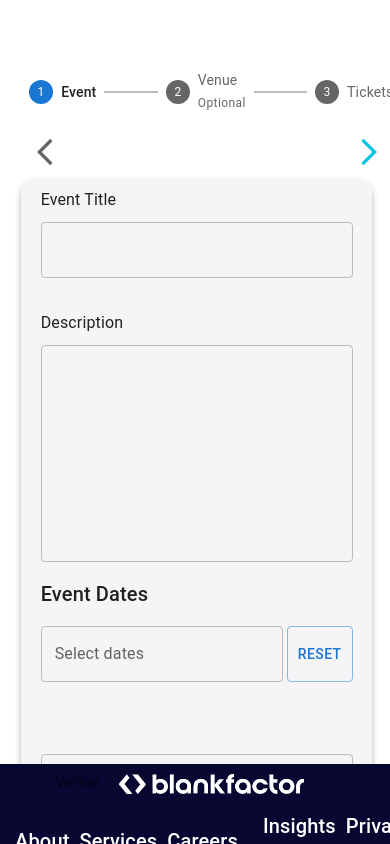
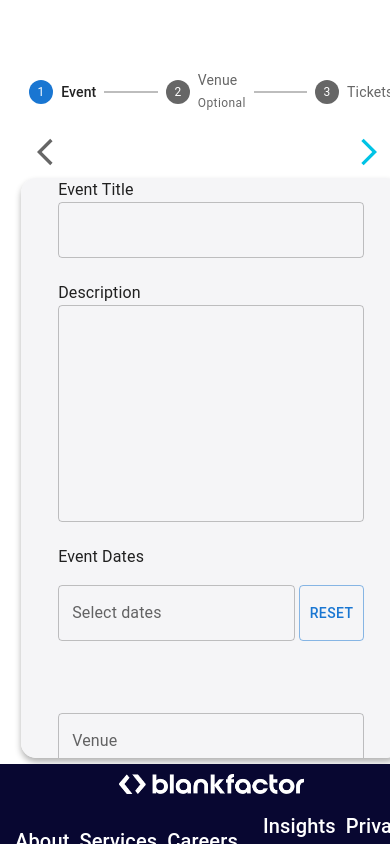
Before and after one commit to NextGen-BF/JJP25, a React (Vite) app in the folder app/frontend/: page /dashboard/event-creation in a window 390 px wide. Shown: the top 844 px of the page. Built offline with nearby package versions, Linux system fonts and the light colour scheme.

Commit message:
JJP-160: Fix issues for screens like Iphone SE and add better css for both forms

```diff
--- a/app/frontend/src/components/EventForm/EventForm.tsx
+++ b/app/frontend/src/components/EventForm/EventForm.tsx
@@ -5,6 +5,7 @@ import "./EventFormStyles.scss";
 import FormSelect from "../FormSelect/FormSelect";
 import FormInput from "../FormInput/FormInput";
 import { EventFormConstants } from "../../constants/EventFormConstants";
+import { FormInputStyles } from "../FormInput/FormInputStyles";
 import FormAutoComplete from "../FormAutoComplete/FormAutoComplete";
 import { Dayjs } from "dayjs";
 import MultiDatePicker from "../MultiDatePicker/MultiDatePicker";
@@ -22,6 +23,7 @@ import {
 } from "../../redux/slices/eventSlice";
 import { Event } from "../../redux/slices/eventSlice";
 import { RootState } from "../../redux/store";
+import { FormStyles } from "../../styles/FormStyles";
 
 const EventForm = forwardRef((props, ref: React.ForwardedRef<unknown>) => {
   const dispatch = useDispatch();
@@ -107,7 +109,7 @@ const EventForm = forwardRef((props, ref: React.ForwardedRef<unknown>) => {
   };
 
   return (
-    <Box sx={EventFormStyles.formContainer}>
+    <Box sx={FormStyles.formContainer}>
       <form onSubmit={handleSubmit(onSubmit)} className="event-form">
         <Box sx={EventFormStyles.leftBox}>
           <FormInput
@@ -159,7 +161,7 @@ const EventForm = forwardRef((props, ref: React.ForwardedRef<unknown>) => {
 
         <Box sx={EventFormStyles.rightBox}>
           <Box>
-            <Typography variant="h6" sx={{ pb: 2 }}>
+            <Typography sx={{ pb: 2, ...FormInputStyles.typography }}>
               {EventFormConstants.LABELS.EVENT_DATES}
             </Typography>
             <LocalizationProvider dateAdapter={AdapterDayjs}>
--- a/app/frontend/src/components/EventForm/EventFormStyles.scss
+++ b/app/frontend/src/components/EventForm/EventFormStyles.scss
@@ -13,7 +13,6 @@
     width: 100%;
     height: 100%;
     box-sizing: border-box;
-    gap: 10%;
   }
 
   @media (max-width: 768px) and (min-height: 1001px) {
--- a/app/frontend/src/components/EventForm/EventFormStyles.ts
+++ b/app/frontend/src/components/EventForm/EventFormStyles.ts
@@ -1,30 +1,4 @@
 export const EventFormStyles = {
-  formContainer: {
-    position: "relative",
-    width: "90vw",
-    height: "80vh",
-    maxWidth: "1200px",
-    maxHeight: "680px",
-    backgroundColor: "#f5f5f7",
-    borderRadius: "15px",
-    boxShadow: "0px 4px 6px rgba(0, 0, 0, 0.3)",
-    display: "flex",
-    padding: "0 50px",
-    overflow: "hidden",
-
-    "@media (max-width: 768px)": {
-      position: "absolute",
-      display: "flex",
-      flexDirection: "row",
-      justifyContent: "flex-start",
-      maxWidth: "90%",
-      maxHeight: "100%",
-      height: "77%",
-      overflowY: "scroll",
-      padding: "0 5%",
-    },
-  },
-
   leftBox: {
     flex: "0 1 50%",
     display: "flex",
@@ -32,17 +6,19 @@ export const EventFormStyles = {
     justifyContent: "flex-start",
     maxWidth: "50%",
     maxHeight: "100%",
+    paddingTop: "100px",
+    paddingBottom: "100px",
+    height: "100%",
     gap: "16px",
-    height: "100%",
-    paddingTop: "120px",
 
     "@media (max-width: 768px)": {
       flex: "0 1 50%",
-      maxHeight: "50%",
-      paddingTop: "10px",
-      maxWidth: "100%",
-      width: "100%",
-      gap: "10px",
+      paddingTop: "0px",
+      paddingBottom: "0px",
+      maxHeight: "auto%",
+      maxWidth: "90%",
+      width: "90%",
+      gap: "0px",
     },
   },
 
@@ -50,18 +26,20 @@ export const EventFormStyles = {
     flex: "0 1 40%",
     display: "flex",
     flexDirection: "column",
+    paddingTop: "100px",
+    paddingBottom: "100px",
     justifyContent: "flex-start",
     maxWidth: "40%",
     maxHeight: "100%",
     height: "100%",
-    paddingTop: "120px",
 
     "@media (max-width: 768px)": {
       flex: "0 1 40%",
       maxHeight: "40%",
-      paddingTop: "10px",
-      maxWidth: "100%",
-      width: "100%",
+      paddingTop: "0px",
+      paddingBottom: "0px",
+      maxWidth: "90%",
+      width: "90%",
     },
   },
 
@@ -70,6 +48,7 @@ export const EventFormStyles = {
     flexDirection: "column",
     width: "100%",
     maxWidth: "100%",
+    gap: "8px",
 
     "@media (max-width: 768px)": {
       maxWidth: "100%",
--- a/app/frontend/src/components/VenueForm/VenueForm.tsx
+++ b/app/frontend/src/components/VenueForm/VenueForm.tsx
@@ -1,5 +1,5 @@
-import { useForm, Controller } from "react-hook-form";
-import { Box, Button, Typography } from "@mui/material";
+import { useForm } from "react-hook-form";
+import { Box } from "@mui/material";
 import { VenueFormStyles } from "./VenueFormStyles";
 import { VenueFormConstants } from "../../constants/VenueFormConstants";
 import "./VenueFormStyles.scss";
@@ -19,7 +19,7 @@ import {
 } from "../../redux/slices/venueSlice";
 import ButtonComponent from "../button/ButtonComponent";
 import { z } from "zod";
-import { FormInputStyles } from "../FormInput/FormInputStyles";
+import { FormStyles } from "../../styles/FormStyles";
 
 const venueValidationSchema = {
   phone: z
@@ -90,7 +90,7 @@ const VenueForm: FC = () => {
   };
 
   return (
-    <Box sx={VenueFormStyles.formContainer}>
+    <Box sx={FormStyles.formContainer}>
       <form onSubmit={handleSubmit(onSubmit)} className="venue-form">
         <Box sx={VenueFormStyles.leftBox}>
           <FormInput
--- a/app/frontend/src/components/VenueForm/VenueFormStyles.ts
+++ b/app/frontend/src/components/VenueForm/VenueFormStyles.ts
@@ -1,26 +1,4 @@
 export const VenueFormStyles = {
-  formContainer: {
-    position: "relative",
-    width: "100%",
-    height: "100%",
-    maxWidth: "1200px",
-    maxHeight: "680px",
-    backgroundColor: "#f5f5f7",
-    borderRadius: "15px",
-    boxShadow: "0px 4px 6px rgba(0, 0, 0, 0.3)",
-    display: "flex",
-    padding: "0 clamp(20px, 8%, 100px)",
-
-    "@media (max-width: 768px)": {
-      display: "flex",
-      flexDirection: "row",
-      maxHeight: "100%",
-      height: "calc(100vh - 144px - 120px)", // Subtract navbar and footer height
-      overflowY: "scroll",
-      padding: "0 20px",
-    },
-  },
-
   leftBox: {
     flex: "0 1 50%",
     display: "flex",
@@ -29,12 +7,14 @@ export const VenueFormStyles = {
     maxWidth: "50%",
     maxHeight: "100%",
     paddingTop: "100px",
+    paddingBottom: "100px",
     gap: "8px",
     height: "100%",
 
     "@media (max-width: 768px)": {
       flex: "0 1 45%",
       paddingTop: "0px",
+      paddingBottom: "0px",
       maxHeight: "auto",
       maxWidth: "90%",
       width: "90%",
@@ -47,6 +27,7 @@ export const VenueFormStyles = {
     display: "flex",
     flexDirection: "column",
     paddingTop: "100px",
+    paddingBottom: "100px",
     justifyContent: "flex-start",
     maxWidth: "40%",
     maxHeight: "100%",
@@ -56,6 +37,7 @@ export const VenueFormStyles = {
     "@media (max-width: 768px)": {
       flex: "0 1 45%",
       paddingTop: "0px",
+      paddingBottom: "0px",
       maxHeight: "auto",
       maxWidth: "90%",
       width: "90%",
--- /dev/null
+++ b/app/frontend/src/styles/FormStyles.ts
@@ -0,0 +1,23 @@
+export const FormStyles = {
+  formContainer: {
+    position: "relative",
+    width: "100%",
+    height: "100%",
+    maxWidth: "1200px",
+    maxHeight: "680px",
+    backgroundColor: "#f5f5f7",
+    borderRadius: "15px",
+    boxShadow: "0px 4px 6px rgba(0, 0, 0, 0.3)",
+    display: "flex",
+    padding: "0 clamp(20px, 8%, 100px)",
+
+    "@media (max-width: 768px)": {
+      display: "flex",
+      flexDirection: "row",
+      maxHeight: "100%",
+      height: "calc(100vh - 144px - 120px)",
+      overflowY: "scroll",
+      padding: "0 20px",
+    },
+  },
+};
```
